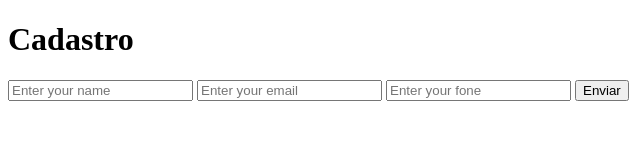
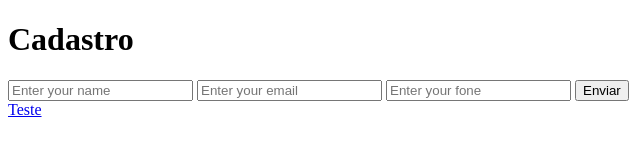
Before and after one commit to clodoaldo-valentim/aula-github, a plain HTML site: page form.html in a window 1280 px wide. Shown: the full height of the page, 0-640 px from the left. Drawn offline with Linux system fonts and the light colour scheme.

Commit message:
Acrécimo de um link

```diff
--- a/form.html
+++ b/form.html
@@ -14,5 +14,6 @@
         <button type="submit">Enviar</button>
 
     </form>
+    <a href="#">Teste</a>
 </body>
 </html>
```
